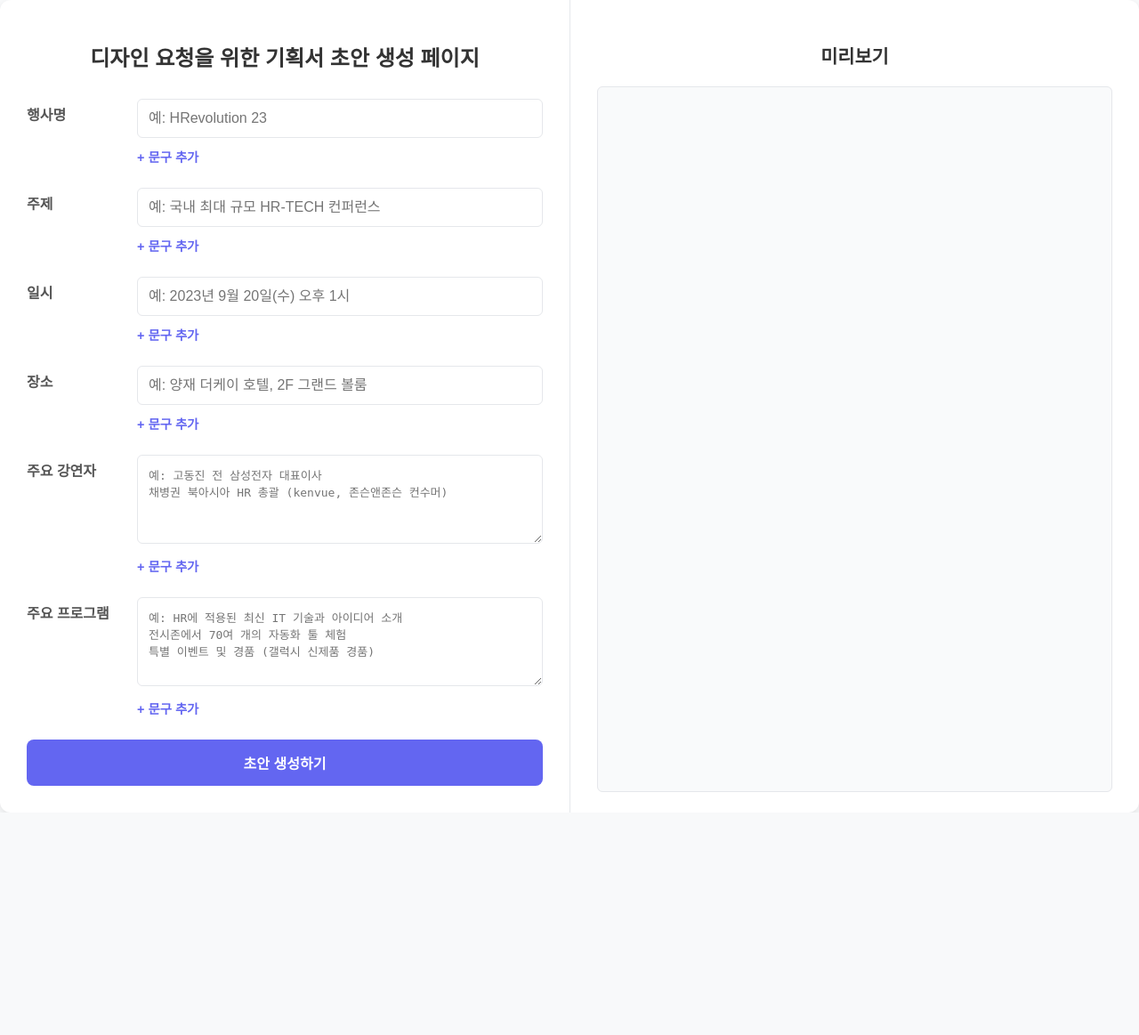
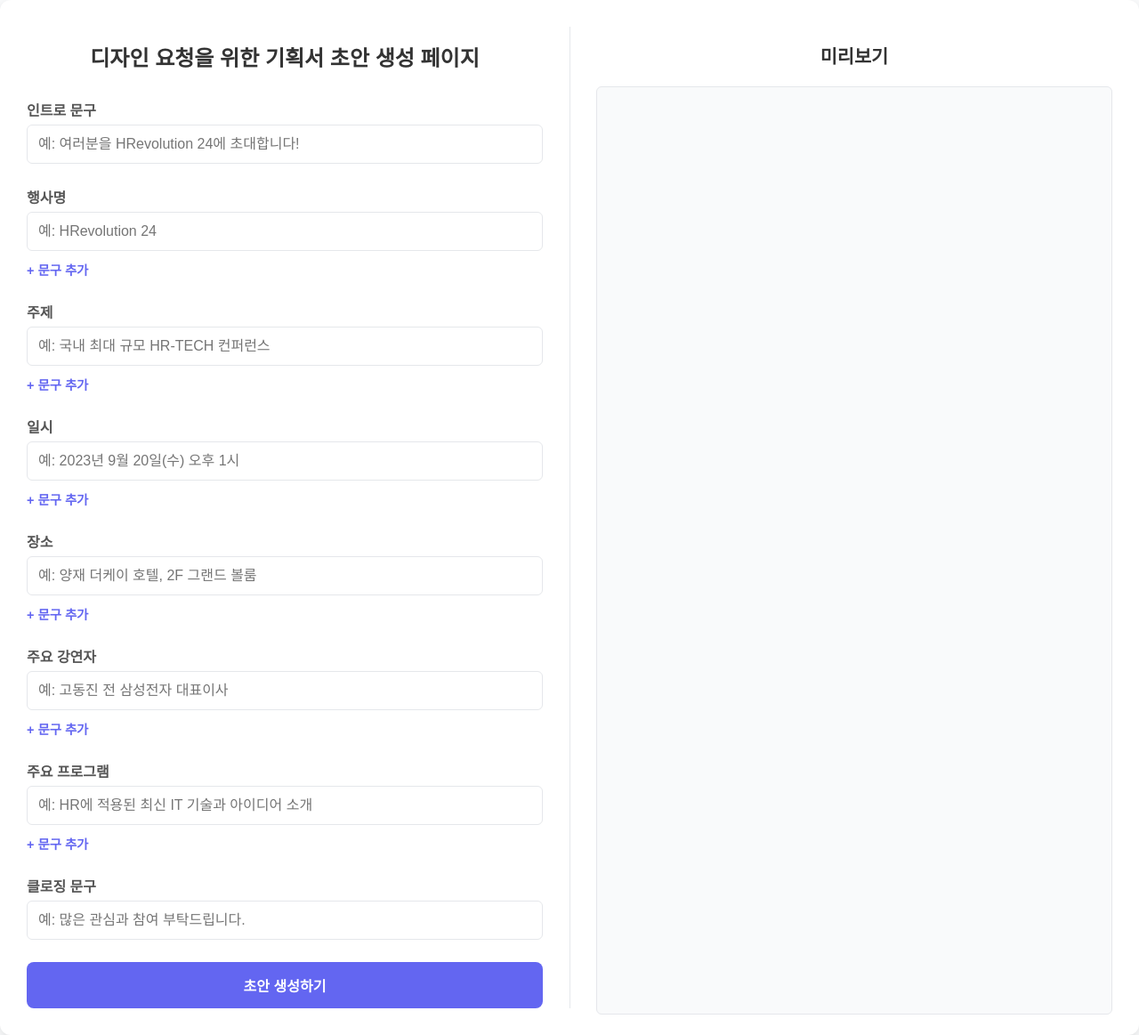
Before and after one commit to christopherhcho/sysp2, a Flask app: page / in a window 1280 px wide. Shown: the whole page at 89% size. Before the commit the page ends 913 px from the top, so only its background shows below. Run offline with Flask 3, Linux system fonts and the light colour scheme; some web fonts are replaced.

Commit message:
UI 수정 및 인트로, 클로징 문구 추가

```diff
--- a/templates/index.html
+++ b/templates/index.html
@@ -2,10 +2,11 @@
 <html lang="ko">
 <head>
     <meta charset="UTF-8">
-    <meta name="viewport" content="width=device-width, initial-scale=1.0">
     <title>디자인 요청을 위한 기획서 초안 생성 페이지</title>
+    <!-- 휴지통 아이콘을 위한 SVG 코드 포함 -->
     <style>
-        @import url('https://cdn.jsdelivr.net/gh/orioncactus/pretendard/dist/web/variable/pretendardvariable.css');
+        /* Pretendard 폰트 임포트 */
+        @import url('https://cdn.jsdelivr.net/gh/orioncactus/pretendard/dist/web/static/pretendard.css');
 
         body {
             font-family: 'Pretendard', sans-serif;
@@ -22,23 +23,29 @@
             max-width: 1800px;
             width: 100%;
             background-color: white;
-            /* 컨테이너의 패딩을 제거하고 내부 컨테이너에서 여백을 조정 */
             padding: 0;
             border-radius: 12px;
             box-sizing: border-box;
             box-shadow: 0 4px 12px rgba(0, 0, 0, 0.1);
             display: flex;
+            position: relative;
+            overflow: hidden;
         }
 
         .form-container, .preview-container {
             width: 50%;
-            /* 좌우 여백을 동일하게 설정 */
             padding: 30px;
             box-sizing: border-box;
         }
 
-        .preview-container {
-            border-left: 1px solid #e5e7eb;
+        /* 기준선 스타일 수정 */
+        .divider {
+            position: absolute;
+            top: 30px; /* 위쪽 여백 */
+            bottom: 30px; /* 아래쪽 여백 */
+            left: 50%;
+            width: 1px;
+            background-color: #e5e7eb;
         }
 
         h1 {
@@ -50,28 +57,24 @@
         }
 
         .form-group {
-            display: flex;
-            align-items: flex-start;
             margin-bottom: 25px;
         }
 
         .form-group label {
             font-size: 1em;
             color: #555;
-            width: 20%;
-            min-width: 100px;
-            margin-right: 10px;
             font-weight: bold;
             text-align: left;
-            margin-top: 5px;
+            margin-bottom: 5px;
+            display: block;
         }
 
         .form-group .input-wrapper {
-            width: 80%;
             position: relative;
+            width: 100%;
         }
 
-        input, textarea {
+        input {
             width: 100%;
             padding: 12px;
             font-size: 1em;
@@ -82,14 +85,42 @@
             transition: border-color 0.3s;
         }
 
-        input:focus, textarea:focus {
+        input:focus {
             border-color: #6366F1;
             outline: none;
         }
 
-        textarea {
-            resize: vertical;
-            min-height: 100px;
+        /* 추가 입력 필드에만 삭제 아이콘 적용 */
+        .additional-input-wrapper {
+            position: relative;
+            margin-top: 10px;
+        }
+
+        .additional-input-wrapper input {
+            padding-right: 40px; /* 삭제 아이콘 공간 확보 */
+        }
+
+        /* 삭제 아이콘 스타일 */
+        .delete-icon {
+            position: absolute;
+            top: 50%;
+            right: 12px;
+            transform: translateY(-50%);
+            background: none;
+            border: none;
+            cursor: pointer;
+            padding: 0;
+            margin: 0;
+        }
+
+        .delete-icon svg {
+            width: 20px;
+            height: 20px;
+            fill: #121619;
+        }
+
+        .delete-icon:hover svg {
+            fill: #e11d48; /* 호버 시 아이콘 색상 변경 */
         }
 
         .add-button {
@@ -132,8 +163,8 @@
             width: 20px;
             height: 20px;
             border: 2px solid rgba(255, 255, 255, 0.3);
+            border-top-color: white;
             border-radius: 50%;
-            border-top-color: white;
             animation: spin 1s ease-in-out infinite;
             position: absolute;
             top: 50%;
@@ -153,27 +184,6 @@
 
         .hidden {
             display: none;
-        }
-
-        /* 추가된 홍보 문구 스타일 */
-        .additional-input {
-            margin-bottom: 10px;
-        }
-
-        .remove-button {
-            background-color: transparent;
-            color: #e11d48;
-            border: none;
-            cursor: pointer;
-            font-size: 0.9em;
-            padding: 0;
-            text-align: right;
-            display: block;
-            width: 100%;
-        }
-
-        .remove-button:hover {
-            text-decoration: underline;
         }
 
         /* 미리보기 스타일 */
@@ -200,35 +210,40 @@
             margin-bottom: 15px;
         }
 
-        .preview-item h3 {
-            font-size: 1.1em;
-            font-weight: bold;
-            color: #555;
-            margin-bottom: 5px;
-        }
-
         .preview-item p {
             font-size: 1em;
             color: #666;
             white-space: pre-wrap;
+            margin: 0;
         }
     </style>
 </head>
 <body>
     <div class="container">
+        <!-- 기준선 -->
+        <div class="divider"></div>
+
         <!-- 왼쪽 폼 영역 -->
         <div class="form-container">
             <h1>디자인 요청을 위한 기획서 초안 생성 페이지</h1>
             <div class="form-content">
                 <form id="questionForm">
+                    <!-- 인트로 문구 -->
+                    <div class="form-group">
+                        <label for="introText">인트로 문구</label>
+                        <div class="input-wrapper">
+                            <input type="text" id="introText" name="introText" placeholder="예: 여러분을 HRevolution 24에 초대합니다!" oninput="updatePreview()">
+                        </div>
+                    </div>
+
                     <!-- 행사명 -->
                     <div class="form-group">
                         <label for="eventName">행사명</label>
                         <div class="input-wrapper">
-                            <input type="text" id="eventName" name="eventName" placeholder="예: HRevolution 23" required oninput="updatePreview()">
+                            <input type="text" id="eventName" name="eventName" placeholder="예: HRevolution 24" required oninput="updatePreview()">
+                        </div>
                         <div id="eventName-additional"></div>
                         <button type="button" class="add-button" onclick="addAdditionalInput('eventName')">+ 문구 추가</button>
-                        </div>
                     </div>
 
                     <!-- 주제 -->
@@ -236,9 +251,9 @@
                         <label for="eventTheme">주제</label>
                         <div class="input-wrapper">
                             <input type="text" id="eventTheme" name="eventTheme" placeholder="예: 국내 최대 규모 HR-TECH 컨퍼런스" required oninput="updatePreview()">
+                        </div>
                         <div id="eventTheme-additional"></div>
                         <button type="button" class="add-button" onclick="addAdditionalInput('eventTheme')">+ 문구 추가</button>
-                        </div>
                     </div>
 
                     <!-- 일시 -->
@@ -246,9 +261,9 @@
                         <label for="eventDate">일시</label>
                         <div class="input-wrapper">
                             <input type="text" id="eventDate" name="eventDate" placeholder="예: 2023년 9월 20일(수) 오후 1시" required oninput="updatePreview()">
+                        </div>
                         <div id="eventDate-additional"></div>
                         <button type="button" class="add-button" onclick="addAdditionalInput('eventDate')">+ 문구 추가</button>
-                        </div>
                     </div>
 
                     <!-- 장소 -->
@@ -256,28 +271,36 @@
                         <label for="eventLocation">장소</label>
                         <div class="input-wrapper">
                             <input type="text" id="eventLocation" name="eventLocation" placeholder="예: 양재 더케이 호텔, 2F 그랜드 볼룸" required oninput="updatePreview()">
+                        </div>
                         <div id="eventLocation-additional"></div>
                         <button type="button" class="add-button" onclick="addAdditionalInput('eventLocation')">+ 문구 추가</button>
-                        </div>
                     </div>
 
                     <!-- 주요 강연자 -->
                     <div class="form-group">
                         <label for="speakers">주요 강연자</label>
                         <div class="input-wrapper">
-                            <textarea id="speakers" name="speakers" placeholder="예: 고동진 전 삼성전자 대표이사&#10;채병권 북아시아 HR 총괄 (kenvue, 존슨앤존슨 컨수머)" required oninput="updatePreview()"></textarea>
+                            <input type="text" id="speakers" name="speakers" placeholder="예: 고동진 전 삼성전자 대표이사" required oninput="updatePreview()">
+                        </div>
                         <div id="speakers-additional"></div>
                         <button type="button" class="add-button" onclick="addAdditionalInput('speakers')">+ 문구 추가</button>
-                        </div>
                     </div>
 
                     <!-- 주요 프로그램 -->
                     <div class="form-group">
                         <label for="programs">주요 프로그램</label>
                         <div class="input-wrapper">
-                            <textarea id="programs" name="programs" placeholder="예: HR에 적용된 최신 IT 기술과 아이디어 소개&#10;전시존에서 70여 개의 자동화 툴 체험&#10;특별 이벤트 및 경품 (갤럭시 신제품 경품)" required oninput="updatePreview()"></textarea>
+                            <input type="text" id="programs" name="programs" placeholder="예: HR에 적용된 최신 IT 기술과 아이디어 소개" required oninput="updatePreview()">
+                        </div>
                         <div id="programs-additional"></div>
                         <button type="button" class="add-button" onclick="addAdditionalInput('programs')">+ 문구 추가</button>
+                    </div>
+
+                    <!-- 클로징 문구 -->
+                    <div class="form-group">
+                        <label for="closingText">클로징 문구</label>
+                        <div class="input-wrapper">
+                            <input type="text" id="closingText" name="closingText" placeholder="예: 많은 관심과 참여 부탁드립니다." oninput="updatePreview()">
                         </div>
                     </div>
 
@@ -315,36 +338,37 @@
             const inputId = `${fieldName}-additional-${index}`;
 
             // 입력 필드 생성
-            let inputElement;
-            if (fieldName === 'speakers' || fieldName === 'programs') {
-                inputElement = document.createElement('textarea');
-                inputElement.rows = 3;
-            } else {
-                inputElement = document.createElement('input');
+            const inputElement = document.createElement('input');
             inputElement.type = 'text';
-            }
             inputElement.id = inputId;
             inputElement.name = `${fieldName}-additional`;
-            inputElement.classList.add('additional-input');
             inputElement.placeholder = '추가 문구를 입력하세요';
             inputElement.oninput = updatePreview;
 
-            // 제거 버튼 생성
-            const removeButton = document.createElement('button');
-            removeButton.type = 'button';
-            removeButton.classList.add('remove-button');
-            removeButton.textContent = '삭제하기';
-            removeButton.onclick = () => {
+            // 삭제 아이콘 생성
+            const deleteIcon = document.createElement('button');
+            deleteIcon.type = 'button';
+            deleteIcon.classList.add('delete-icon');
+            deleteIcon.innerHTML = `
+                <!-- 휴지통 아이콘 SVG 코드 -->
+                <svg width="24" height="24" fill="#121619" xmlns="http://www.w3.org/2000/svg" viewBox="0 0 48 48">
+                    <path d="M19.9 30.6v-8h2.2v8h-2.2Z"></path>
+                    <path d="M25.9 30.6v-8h2.2v8h-2.2Z"></path>
+                    <path fill-rule="evenodd" clip-rule="evenodd" d="M18.6 15v-2.7c0-1.3.99-2.3 2.3-2.3h6.3c1.3 0 2.3 1 2.3 2.3V15H37v2.2h-1.9v16.3c0 2.6-2.1 4.7-4.7 4.7H17.6c-2.6 0-4.7-2.1-4.7-4.7V17.2H11V15h7.6Zm2.2-2.7V15h6.5v-2.7c0-.042-.005-.075-.011-.076l-.004-.009-.009-.004a.21.21 0 0 0-.076-.011h-6.3a.21.21 0 0 0-.085.015l-.004.009a.21.21 0 0 0-.011.076Zm-5.7 4.9v16.3c0 1.4 1.1 2.5 2.5 2.5h12.8c1.4 0 2.5-1.1 2.5-2.5V17.2H15.1Z"></path>
+                </svg>
+            `;
+            deleteIcon.onclick = () => {
                 container.removeChild(wrapper);
                 // 배열에서 해당 입력 필드 제거
                 additionalInputs[fieldName] = additionalInputs[fieldName].filter(id => id !== inputId);
                 updatePreview();
             };
 
-            // 래퍼 생성
+            // 입력 필드 래퍼 생성
             const wrapper = document.createElement('div');
+            wrapper.classList.add('additional-input-wrapper');
             wrapper.appendChild(inputElement);
-            wrapper.appendChild(removeButton);
+            wrapper.appendChild(deleteIcon);
 
             container.appendChild(wrapper);
 
@@ -354,53 +378,50 @@
         }
 
         function getAdditionalValues(fieldName) {
-            return additionalInputs[fieldName].map(id => document.getElementById(id).value.trim()).filter(value => value !== '');
+            return additionalInputs[fieldName]
+                .map(id => document.getElementById(id).value.trim())
+                .filter(value => value !== '');
         }
 
         function updatePreview() {
             const previewContent = document.getElementById('previewContent');
             previewContent.innerHTML = '';
 
-            const fields = ['eventName', 'eventTheme', 'eventDate', 'eventLocation', 'speakers', 'programs'];
+            // 필드 순서 정의
+            const fields = [
+                'introText',
+                'eventName',
+                'eventTheme',
+                'eventDate',
+                'eventLocation',
+                'speakers',
+                'programs',
+                'closingText'
+            ];
+
             fields.forEach(field => {
+                let values = [];
+
+                if (field === 'introText' || field === 'closingText') {
+                    const value = document.getElementById(field).value.trim();
+                    if (value) {
+                        values.push(value);
+                    }
+                } else {
                     const mainValue = document.getElementById(field).value.trim();
                     const additionalValues = getAdditionalValues(field);
-
-                if (mainValue || additionalValues.length > 0) {
-                    const previewItem = document.createElement('div');
-                    previewItem.classList.add('preview-item');
-
-                    const title = document.createElement('h3');
-                    title.textContent = getFieldLabel(field);
-                    previewItem.appendChild(title);
-
                     if (mainValue) {
-                        const content = document.createElement('p');
-                        content.textContent = mainValue;
-                        previewItem.appendChild(content);
+                        values.push(mainValue);
+                    }
+                    values = values.concat(additionalValues);
                 }
 
-                    additionalValues.forEach((value) => {
-                        const additionalContent = document.createElement('p');
-                        additionalContent.textContent = value;
-                        previewItem.appendChild(additionalContent);
+                values.forEach(value => {
+                    const paragraph = document.createElement('p');
+                    paragraph.textContent = value;
+                    previewContent.appendChild(paragraph);
                 });
-
-                    previewContent.appendChild(previewItem);
-                }
             });
-        }
-
-        function getFieldLabel(fieldName) {
-            switch(fieldName) {
-                case 'eventName': return '행사명';
-                case 'eventTheme': return '주제';
-                case 'eventDate': return '일시';
-                case 'eventLocation': return '장소';
-                case 'speakers': return '주요 강연자';
-                case 'programs': return '주요 프로그램';
-                default: return '';
-            }
         }
 
         function submitForm() {
@@ -412,7 +433,7 @@
         updatePreview();
 
         // 각 입력 필드에 대한 이벤트 리스너 추가
-        document.querySelectorAll('input, textarea').forEach(element => {
+        document.querySelectorAll('input').forEach(element => {
             element.addEventListener('input', updatePreview);
         });
     </script>
```
Lines whose indentation alone changed are shown as unchanged.
